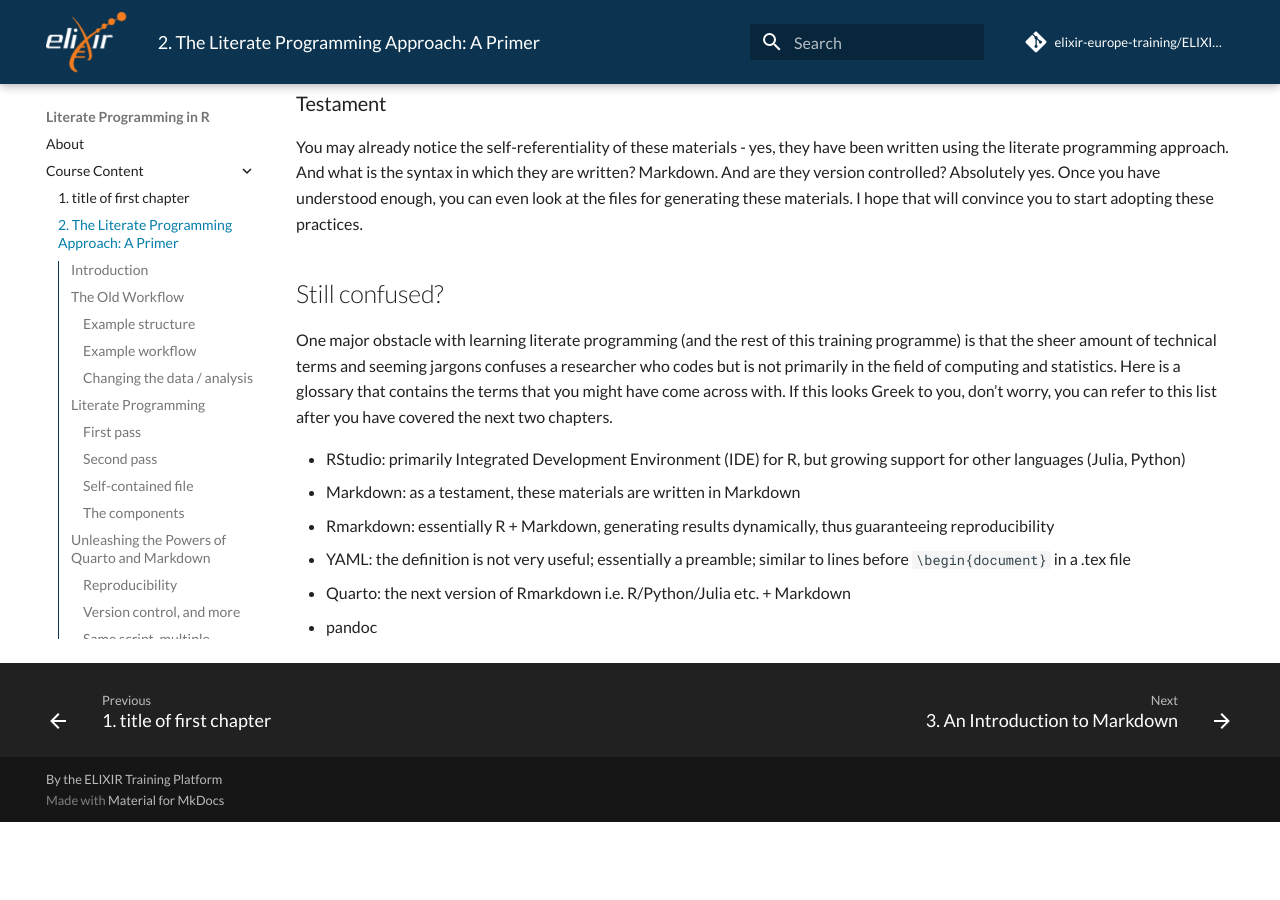
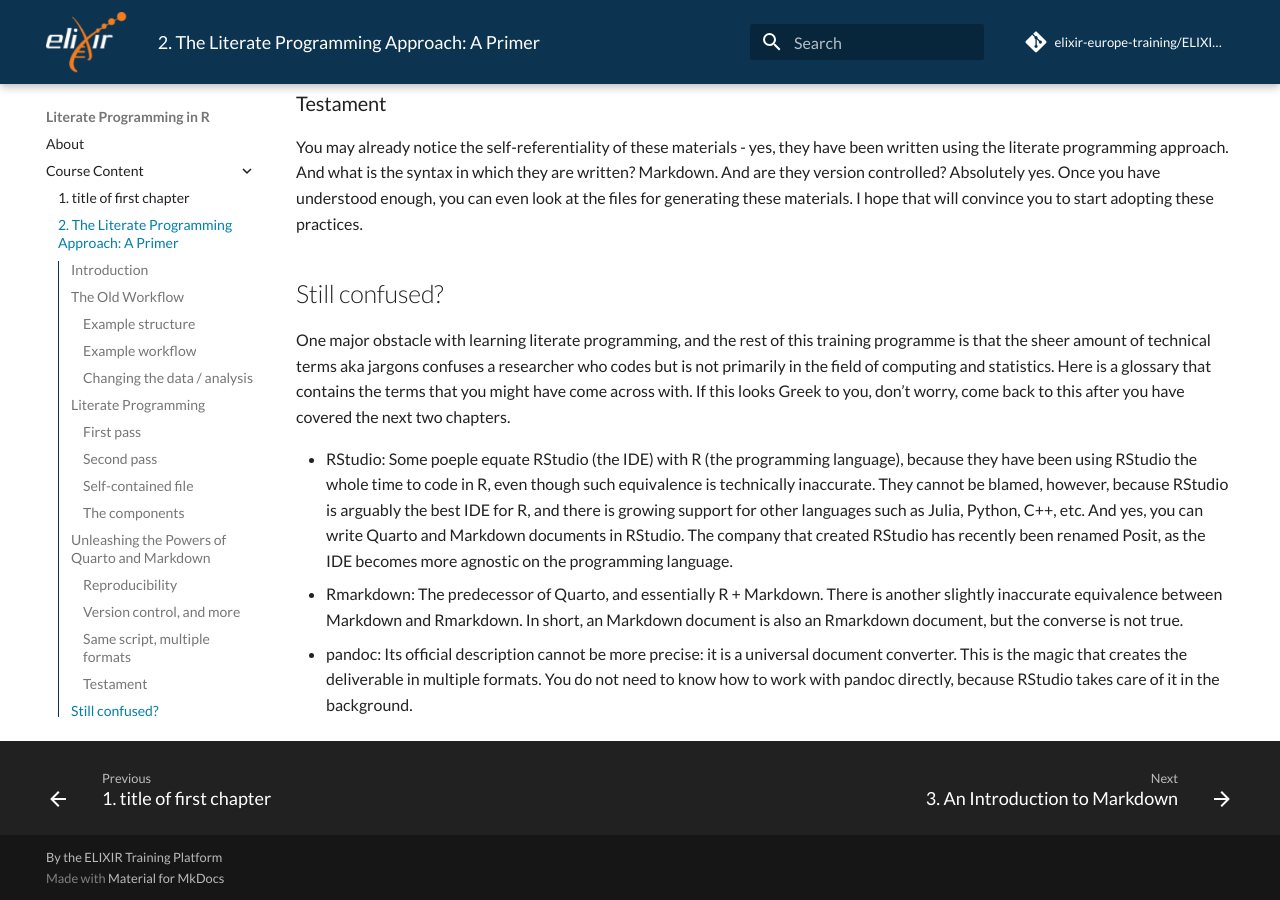
Before and after one commit to elixir-europe-training/ELIXIR-TrP-LiterateProgrammingR-CodeRep, an MkDocs documentation site: the page built from docs/chapters/chapter_02.md, in a window 1280 px wide and 900 px high, scrolled down 4971 px. Built offline with MkDocs 1.6.1 and Material for MkDocs 9.7.7, drawn with Linux system fonts in a browser that asks for light colours; comment, search, counter and statistics services are not loaded; before the commit the page ends 5793 px from its top, so only the background shows below that.

Commit message:
Update chapter_02.md
Edit and trim the glossary at the end

```diff
--- a/docs/chapters/chapter_02.md
+++ b/docs/chapters/chapter_02.md
@@ -155,11 +155,8 @@
 You may already notice the self-referentiality of these materials - yes, they have been written using the literate programming approach. And what is the syntax in which they are written? Markdown. And are they version controlled? Absolutely yes. Once you have understood enough, you can even look at the files for generating these materials. I hope that will convince you to start adopting these practices.
 
 ## Still confused?
-One major obstacle with learning literate programming (and the rest of this training programme) is that the sheer amount of technical terms and seeming jargons confuses a researcher who codes but is not primarily in the field of computing and statistics. Here is a glossary that contains the terms that you might have come across with. If this looks Greek to you, don't worry, you can refer to this list after you have covered the next two chapters.
+One major obstacle with learning literate programming, and the rest of this training programme is that the sheer amount of technical terms aka jargons confuses a researcher who codes but is not primarily in the field of computing and statistics. Here is a glossary that contains the terms that you might have come across with. If this looks Greek to you, don't worry, come back to this after you have covered the next two chapters.
 
-- RStudio: primarily Integrated Development Environment (IDE) for R, but growing support for other languages (Julia, Python)
-- Markdown: as a testament, these materials are written in Markdown
-- Rmarkdown: essentially R + Markdown, generating results dynamically, thus guaranteeing reproducibility
-- YAML: the definition is not very useful; essentially a preamble; similar to lines before `\begin{document}` in a .tex file
-- Quarto: the next version of Rmarkdown i.e. R/Python/Julia etc. + Markdown
-- pandoc
+- RStudio: Some poeple equate RStudio (the IDE) with R (the programming language), because they have been using RStudio the whole time to code in R, even though such equivalence is technically inaccurate. They cannot be blamed, however, because RStudio is arguably the best IDE for R, and there is growing support for other languages such as Julia, Python, C++, etc. And yes, you can write Quarto and Markdown documents in RStudio. The company that created RStudio has recently been renamed Posit, as the IDE becomes more agnostic on the programming language.
+- Rmarkdown: The predecessor of Quarto, and essentially R + Markdown. There is another slightly inaccurate equivalence between Markdown and Rmarkdown. In short, an Markdown document is also an Rmarkdown document, but the converse is not true.
+- pandoc: Its official description cannot be more precise: it is a universal document converter. This is the magic that creates the deliverable in multiple formats. You do not need to know how to work with pandoc directly, because RStudio takes care of it in the background.
```
